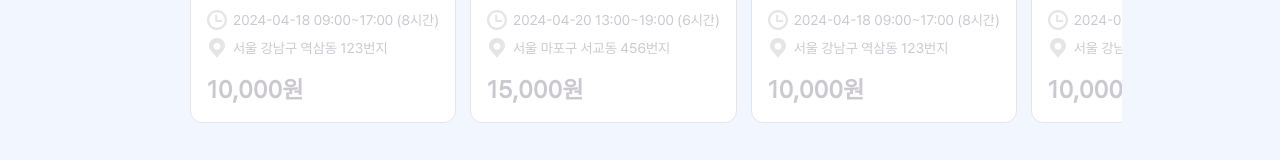
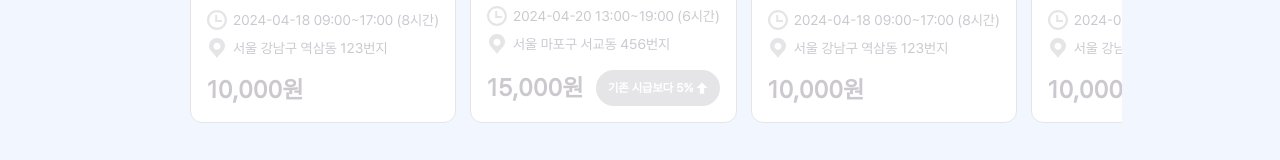
Before and after one commit to 5-PS/DANCHOO, a Next.js app: page / in a window 1280 px wide. Shown: the part 370-530 px from the top of the page. Built offline with nearby package versions, Linux system fonts and the light colour scheme.

Commit message:
design: post 디자인 수정

```diff
--- a/components/post/post.tsx
+++ b/components/post/post.tsx
@@ -7,8 +7,6 @@ import Link from 'next/link';
 
 import calculatePercentage from '@/utils/calculatePercentage';
 import formatDateRange from '@/utils/formatDateRange';
-
-import PercentageBadge from './percentageBadge';
 
 interface PostProps {
   id: string;
@@ -127,7 +125,31 @@ function Post({
           >
             {hourlyPay.toLocaleString()}원
           </p>
-          {percentage >= 5 && <PercentageBadge isClosed={isClosed} percentage={percentage} />}
+          {percentage >= 5 && (
+            <div
+              className={`flex justify-start items-center gap-0.5 md:p-3 md:rounded-[20px] md:h-9 ${isClosed ? 'md:bg-gray-20' : 'md:bg-red-40'}`}
+            >
+              <div
+                className={`text-xs text-center whitespace-nowrap text-ellipsis overflow-hidden max-w-[125px] md:text-white md:font-bold ${isClosed ? 'text-gray-30' : 'text-red-40'}`}
+              >
+                {`기존 시급보다 ${percentage}%`}
+              </div>
+              <Image
+                className="max-[767px]:hidden"
+                src="/icons/arrow-white.svg"
+                width={12}
+                height={12}
+                alt="위치 아이콘"
+              />
+              <Image
+                className="md:hidden"
+                src={`${isClosed ? '/icons/arrow-gray.svg' : '/icons/arrow-red.svg'}`}
+                alt="화살표 아이콘"
+                width={12}
+                height={12}
+              />
+            </div>
+          )}
         </div>
       </div>
     </Link>
```
